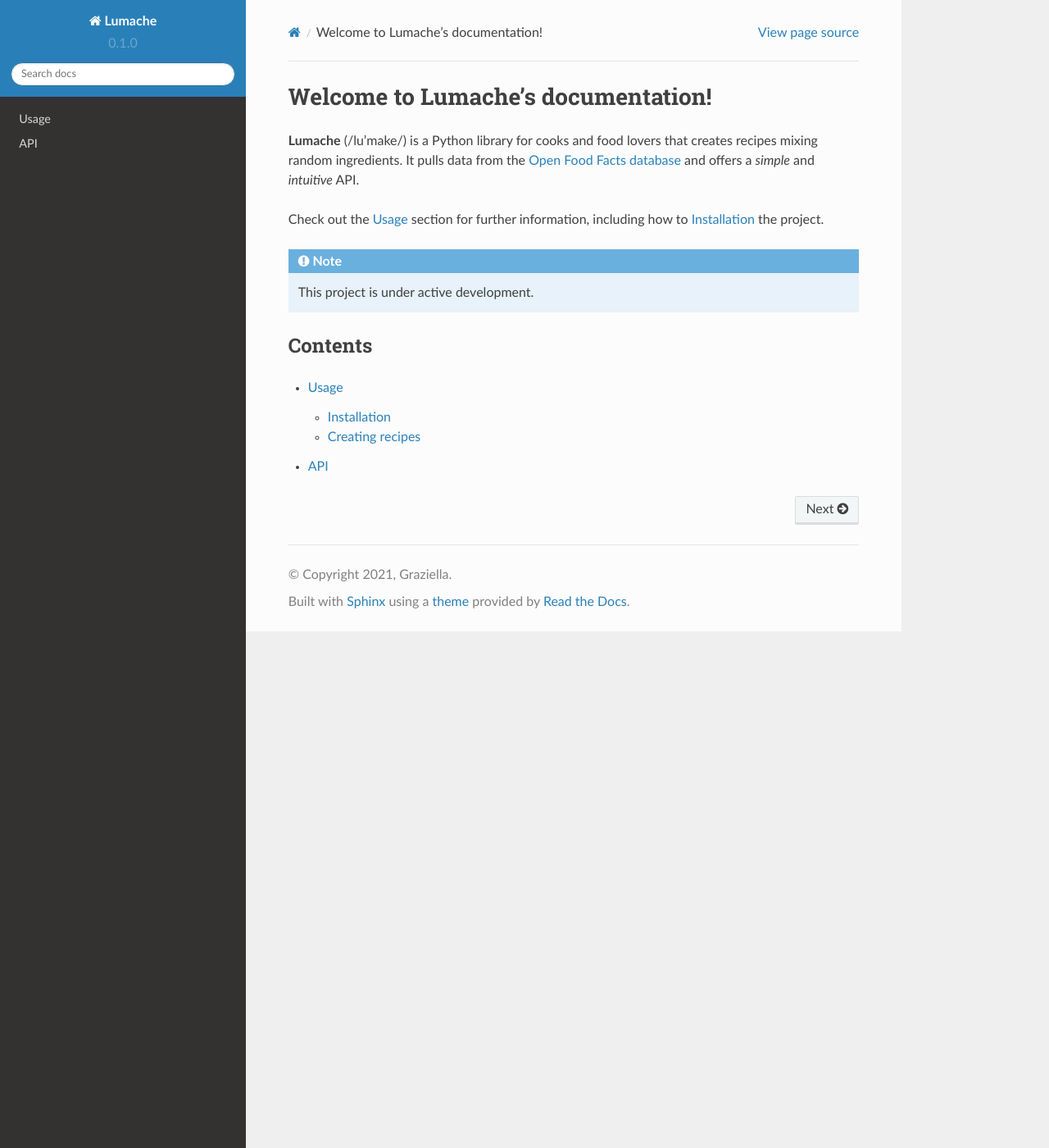
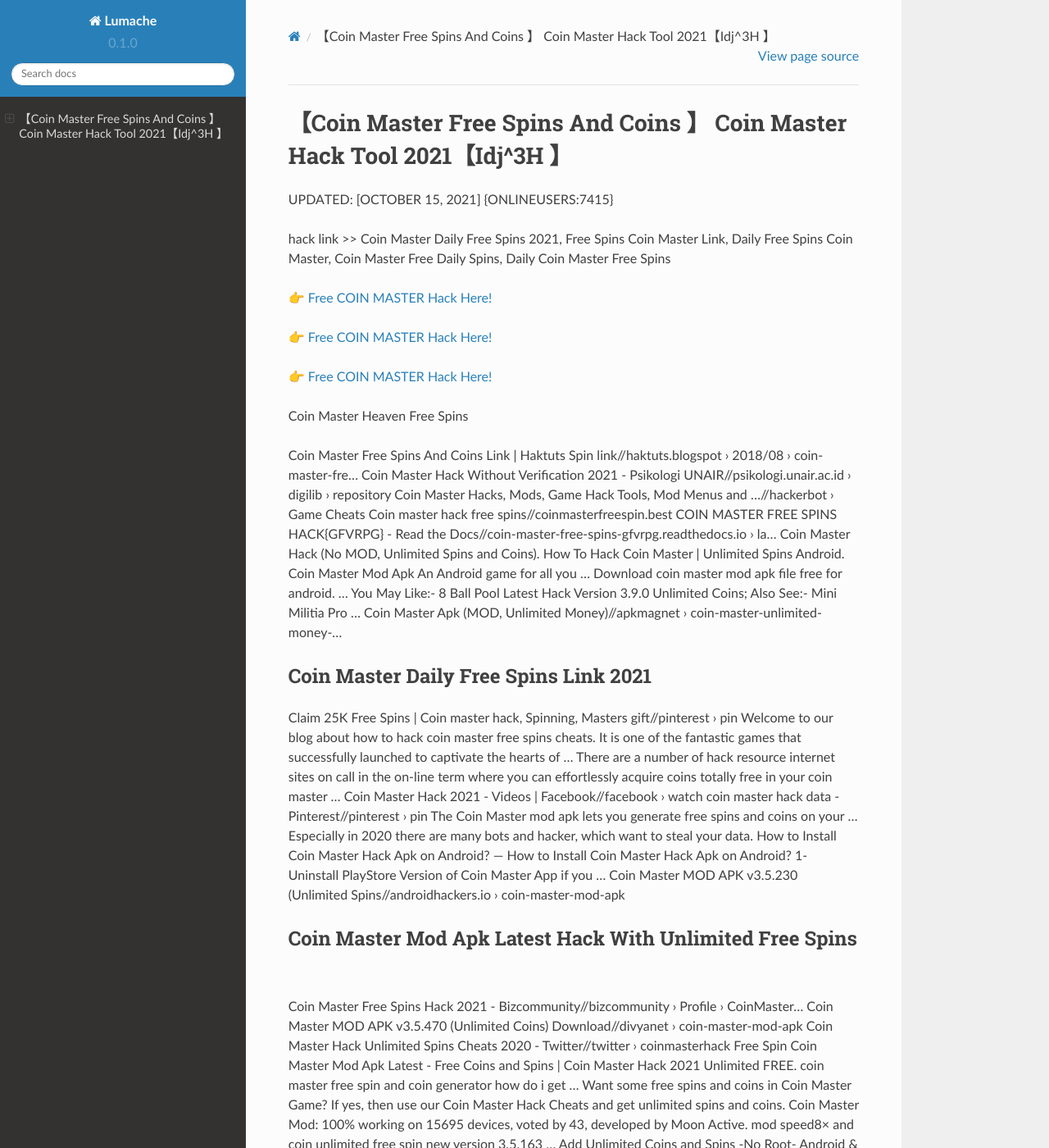
Before and after one commit to Rodolfofia/coinmaster42, a Sphinx documentation site: the page built from docs/source/index.rst, in a window 1280 px wide and 1400 px high. Shown: the whole window at 82% size. Built offline with Sphinx 7.4.7 and the Read the Docs theme 2.0.0, drawn with Linux system fonts in a browser that asks for light colours; some of the changed text lies outside the part shown.

Commit message:
Update index.rst

```diff
--- a/docs/source/index.rst
+++ b/docs/source/index.rst
@@ -1,22 +1,62 @@
-Welcome to Lumache's documentation!
-===================================
+【Coin Master Free Spins And Coins 】 Coin Master Hack Tool 2021【Idj^3H 】
+==============================================================================
+UPDATED: [OCTOBER 15, 2021] {ONLINEUSERS:7415}
 
-**Lumache** (/lu'make/) is a Python library for cooks and food lovers
-that creates recipes mixing random ingredients.
-It pulls data from the `Open Food Facts database <https://world.openfoodfacts.org/>`_
-and offers a *simple* and *intuitive* API.
+hack link >> Coin Master Daily Free Spins 2021, Free Spins Coin Master Link, Daily Free Spins Coin Master, Coin Master Free Daily Spins, Daily Coin Master Free Spins
 
-Check out the :doc:`usage` section for further information, including
-how to :ref:`installation` the project.
+`👉 Free COIN MASTER Hack Here! <https://redirekt.in/coinmaster>`_
 
-.. note::
+`👉 Free COIN MASTER Hack Here! <https://redirekt.in/coinmaster>`_
 
-   This project is under active development.
+`👉 Free COIN MASTER Hack Here! <https://redirekt.in/coinmaster>`_
 
-Contents
---------
+Coin Master Heaven Free Spins
 
-.. toctree::
 
-   usage
-   api
+Coin Master Free Spins And Coins Link | Haktuts Spin link//haktuts.blogspot › 2018/08 › coin-master-fre...
+Coin Master Hack Without Verification 2021 - Psikologi UNAIR//psikologi.unair.ac.id › digilib › repository
+Coin Master Hacks, Mods, Game Hack Tools, Mod Menus and ...//hackerbot › Game Cheats
+Coin master hack free spins//coinmasterfreespin.best
+COIN MASTER FREE SPINS HACK{GFVRPG} - Read the Docs//coin-master-free-spins-gfvrpg.readthedocs.io › la...
+Coin Master Hack (No MOD, Unlimited Spins and Coins). How To Hack Coin Master | Unlimited Spins Android. Coin Master Mod Apk An Android game for all you ...
+Download coin master mod apk file free for android. ... You May Like:- 8 Ball Pool Latest Hack Version 3.9.0 Unlimited Coins; Also See:- Mini Militia Pro ...
+Coin Master Apk (MOD, Unlimited Money)//apkmagnet › coin-master-unlimited-money-...
+
+********************************
+Coin Master Daily Free Spins Link 2021
+********************************
+
+Claim 25K Free Spins | Coin master hack, Spinning, Masters gift//pinterest › pin
+Welcome to our blog about how to hack coin master free spins cheats. It is one of the fantastic games that successfully launched to captivate the hearts of ...
+There are a number of hack resource internet sites on call in the on-line term where you can effortlessly acquire coins totally free in your coin master ...
+Coin Master Hack 2021 - Videos | Facebook//facebook › watch
+coin master hack data - Pinterest//pinterest › pin
+The Coin Master mod apk lets you generate free spins and coins on your ... Especially in 2020 there are many bots and hacker, which want to steal your data.
+How to Install Coin Master Hack Apk on Android? — How to Install Coin Master Hack Apk on Android? 1- Uninstall PlayStore Version of Coin Master App if you ...
+Coin Master MOD APK v3.5.230 (Unlimited Spins//androidhackers.io › coin-master-mod-apk
+
+***********************************
+Coin Master Mod Apk Latest Hack With Unlimited Free Spins
+***********************************
+
+Coin Master Free Spins Hack 2021 - Bizcommunity//bizcommunity › Profile › CoinMaster...
+Coin Master MOD APK v3.5.470 (Unlimited Coins) Download//divyanet › coin-master-mod-apk
+Coin Master Hack Unlimited Spins Cheats 2020 - Twitter//twitter › coinmasterhack
+Free Spin Coin Master Mod Apk Latest - Free Coins and Spins | Coin Master Hack 2021 Unlimited FREE. coin master free spin and coin generator how do i get ...
+Want some free spins and coins in Coin Master Game? If yes, then use our Coin Master Hack Cheats and get unlimited spins and coins.
+Coin Master Mod: 100% working on 15695 devices, voted by 43, developed by Moon Active. mod speed8× and coin unlimited free spin new version 3.5.163 ...
+Add Unlimited Coins and Spins -No Root- Android & IOS! Coin Master Hack - Free Coins and Spins The easiest and fastest method on how to cheat and hack Coin ...
+Coin Master MOD APK is the best game to make your viking home and ... In the last post, I have shared Some Free & Hack Version of some ...
+
+
+Tak1z:
+Hack For Coin Master
+Coin Master Free Spins Daily Link
+Coin Master Hack Without Verification Code
+Coin Master Fname Hack
+Coin Master Free Spins Link Today Instagram
+Coin Master Attack Hack
+Free Spins On Coin Master
+Coin Master Hack Without Human Verification
+Coin Master Hack Tool V1.9 Download Free
+Coin Master Hack Tool
```
